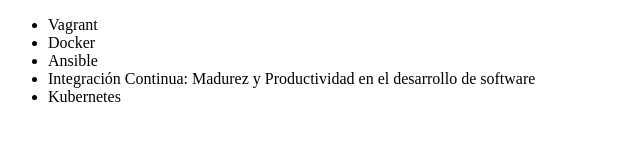
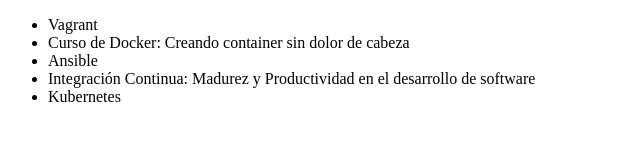
Before and after one commit to Jossu22/alura-git, a plain HTML site: page index.html in a window 1280 px wide. Shown: the whole page, without its empty margins (0-640 px from the left). Drawn offline with Linux system fonts and the light colour scheme.

Commit message:
actualizando nombres del curso de docker

```diff
--- a/index.html
+++ b/index.html
@@ -10,7 +10,7 @@
 
     <ul>
         <li> Vagrant </li>
-        <li> Docker </li>
+        <li> Curso de Docker: Creando container sin dolor de cabeza </li>
         <li> Ansible </li>
         <li> Integración Continua: Madurez y Productividad en el desarrollo de software</li>
         <li> Kubernetes </li>
```
